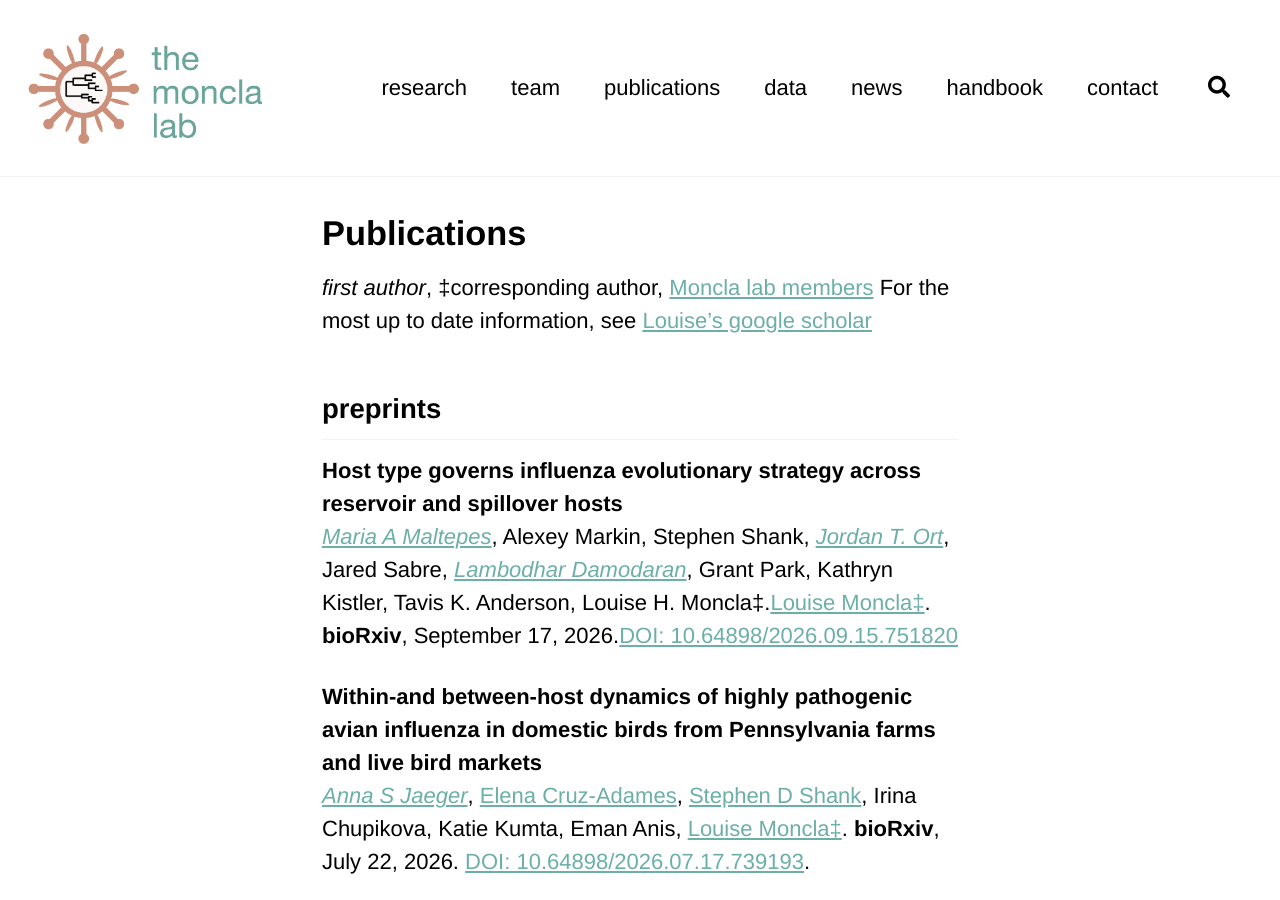
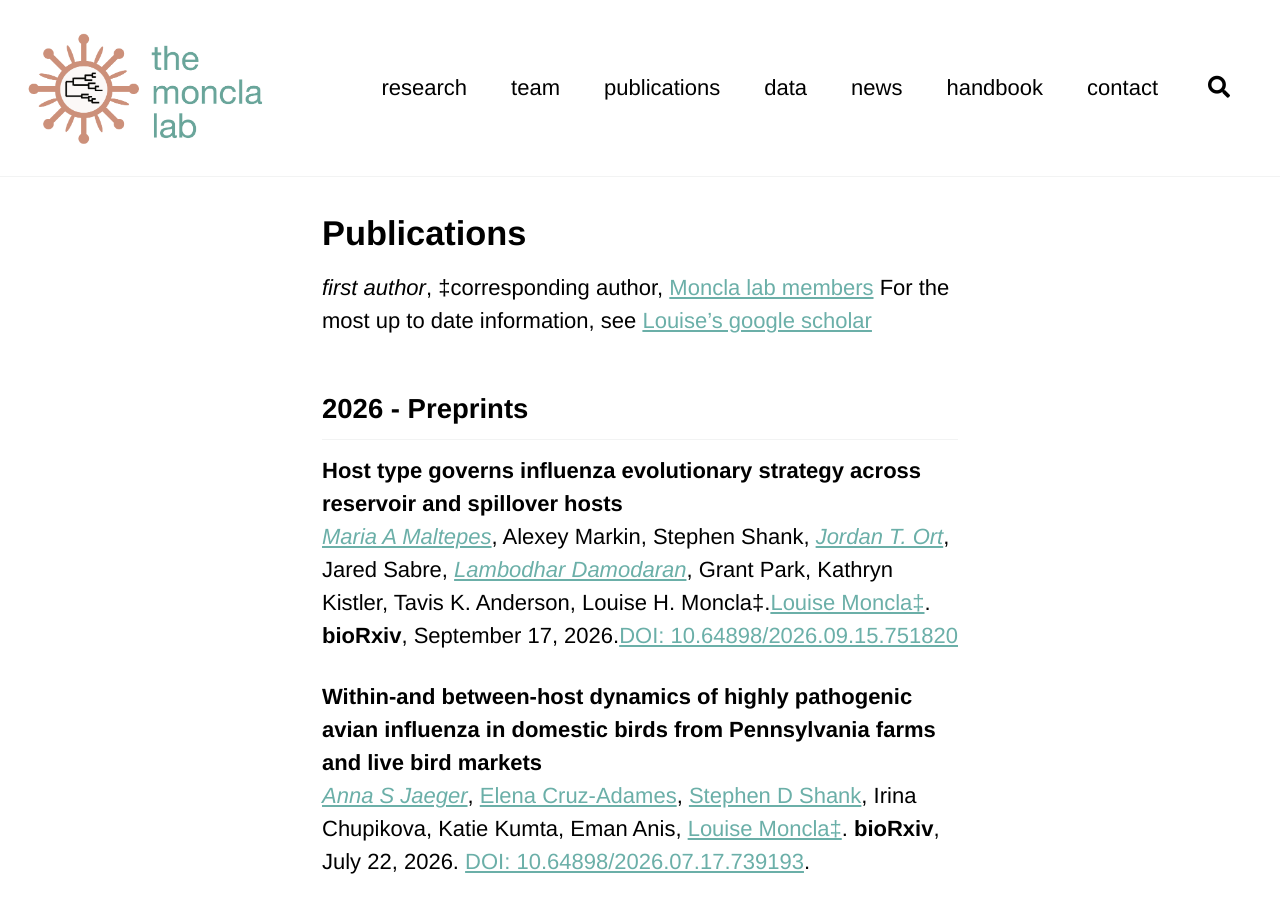
Before and after one commit to lmoncla/monclalab, a Jekyll site: the page built from _pages/publications.md, in a window 1280 px wide and 900 px high. Built offline with Jekyll 4.4.1, drawn with Linux system fonts in a browser that asks for light colours; cached includes are drawn as plain includes; a script that is not in the unit is left out; comment, search, counter and statistics services are not loaded.

Commit message:
small change to publications page

```diff
--- a/_pages/publications.md
+++ b/_pages/publications.md
@@ -7,7 +7,7 @@ title: ""
 *first author*, ‡corresponding author, [Moncla lab members](https://lmoncla.github.io/monclalab/team/)
 For the most up to date information, see [Louise's google scholar](https://scholar.google.com/citations?view_op=list_works&hl=en&hl=en&user=_myzKrwAAAAJ&sortby=pubdate)
 
-## preprints
+## 2026 - Preprints
 __Host type governs influenza evolutionary strategy across reservoir and spillover hosts__<br>
 [*Maria A Maltepes*](https://lmoncla.github.io/monclalab/team/MariaMaltepes/), Alexey Markin, Stephen Shank, [*Jordan T. Ort*](https://lmoncla.github.io/monclalab/team/JordanOrt/), Jared Sabre, [*Lambodhar Damodaran*](https://lmoncla.github.io/monclalab/team/LambodharDamodaran/), Grant Park, Kathryn Kistler, Tavis K. Anderson, Louise H. Moncla‡.[Louise Moncla‡](https://lmoncla.github.io/monclalab/team/LouiseMoncla/). __bioRxiv__, September 17, 2026.[DOI: 10.64898/2026.09.15.751820](https://www.biorxiv.org/content/10.64898/2026.09.15.751820v1.abstract)
 
```
Also changed, not shown: other parts of _pages/publications.md (+1 -1 lines).
